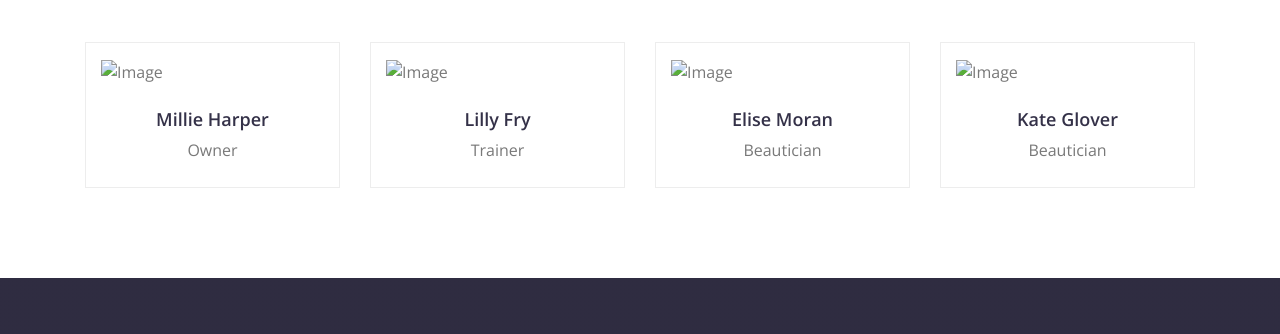
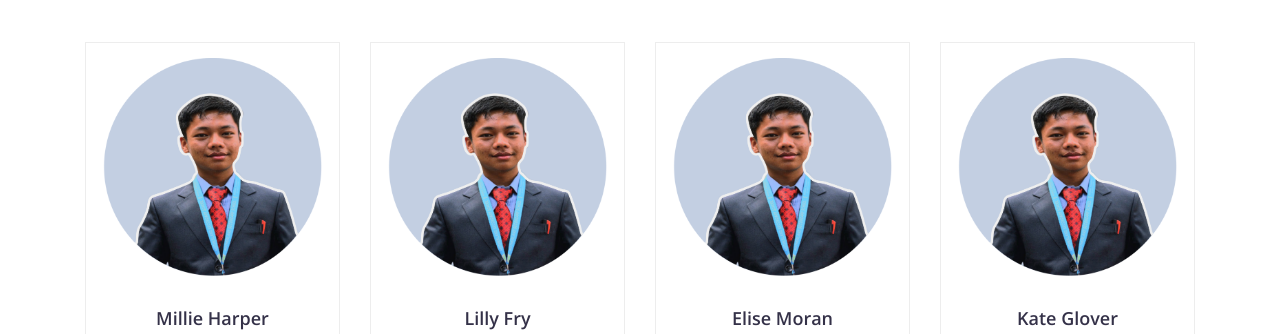
Before and after one commit to Safalpoon/Beauty-Monks, a plain HTML site: page about.html in a window 1280 px wide. Shown: the part 1093-1427 px from the top of the page. Drawn offline with nearby package versions, Linux system fonts and the light colour scheme.

Commit message:
Update about.html

```diff
--- a/about.html
+++ b/about.html
@@ -140,7 +140,7 @@
                 <div class="col-lg-3 col-md-6 wow fadeInUp" data-wow-delay="0.0s">
                     <div class="team-item">
                         <div class="team-img">
-                            <img src="img/safal.jpg" alt="Image">
+                            <img src="safal.jpg" alt="Image">
                             <div class="team-social">
 
                             </div>
@@ -154,7 +154,7 @@
                 <div class="col-lg-3 col-md-6 wow fadeInUp" data-wow-delay="0.2s">
                     <div class="team-item">
                         <div class="team-img">
-                            <img src="img/safal.jpg" alt="Image">
+                            <img src="safal.jpg" alt="Image">
                             <div class="team-social">
 
                             </div>
@@ -168,7 +168,7 @@
                 <div class="col-lg-3 col-md-6 wow fadeInUp" data-wow-delay="0.4s">
                     <div class="team-item">
                         <div class="team-img">
-                            <img src="img/safal.jpg" alt="Image">
+                            <img src="safal.jpg" alt="Image">
                             <div class="team-social">
 
                             </div>
@@ -182,7 +182,7 @@
                 <div class="col-lg-3 col-md-6 wow fadeInUp" data-wow-delay="0.6s">
                     <div class="team-item">
                         <div class="team-img">
-                            <img src="img/safal.jpg" alt="Image">
+                            <img src="safal.jpg" alt="Image">
                             <div class="team-social">
 
                             </div>
```
